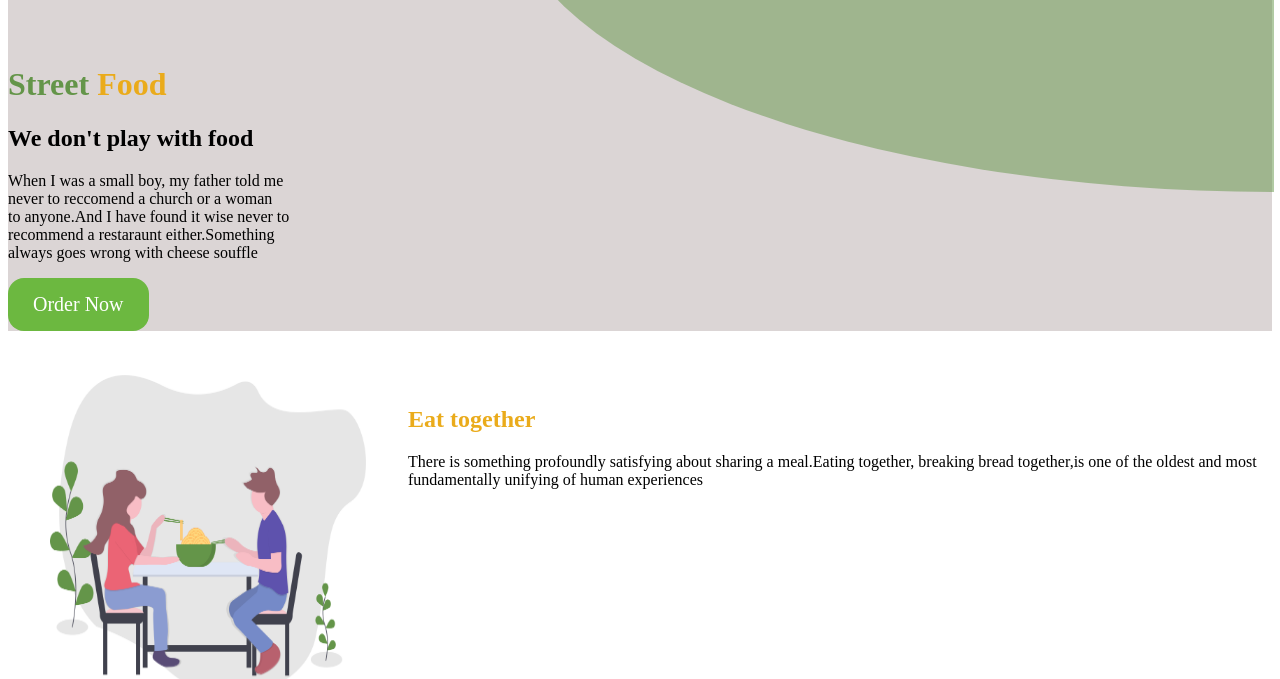
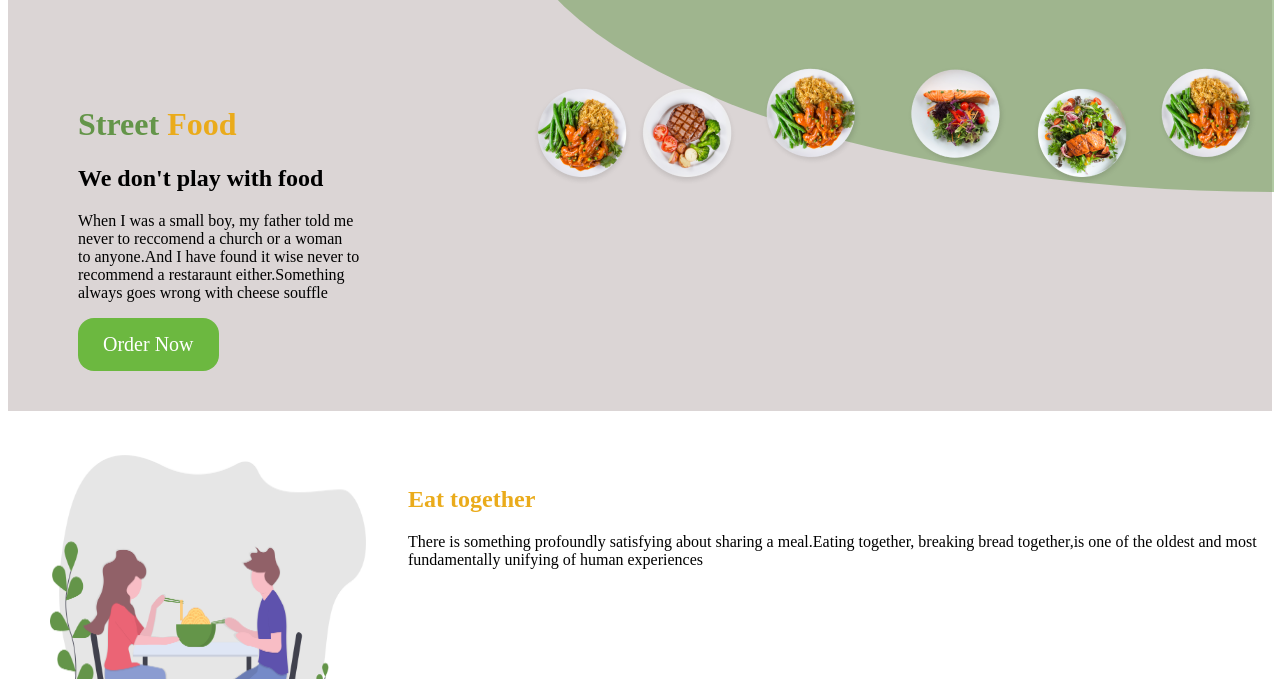
Before and after one commit to GraceMwende/street-food, a plain HTML site: page index.html in a window 1280 px wide. Shown: the part 121-800 px from the top of the page. Drawn offline with Linux system fonts and the light colour scheme.

Commit message:
increase padding for street food section and add images

```diff
--- a/index.css
+++ b/index.css
@@ -41,6 +41,18 @@ li>img{
   top:13px;
   border-radius: 0 0 0 100%;
   opacity: 0.5;
+}
+.rotate_food{
+  position: absolute;
+  right: 2px;
+}
+.rotate_food:nth-child(2){
+  border: 3px solid yellow;
+  transform: rotate(45deg);
+}
+.street_food{
+  margin-left: 30px;
+  padding: 40px;
 }
 .part1{
 color: #649549;
--- a/index.html
+++ b/index.html
@@ -26,12 +26,22 @@
 <li><a href="#home">Contact</a></li>
 </ul>
 </nav>
+<div class="rotate_food">
+  <img src="assets/image 5.png" alt="main-dish">
+  <img src="assets/image 1.png" alt="first-image">
+  <img src="assets/image 5 (1).png" alt="fourth-image">
+  <img src="assets/image 2 (1).png" alt="second-image">
+  <img src="assets/image 3.png" alt="third-image">
+  <img src="assets/image 5 (1).png" alt="fourth-image">
+</div>
+<div class="street_food">
   <h1><span class="part1">Street </span><span class="part2">Food</span></h1>
 <h2>We don't play with food</h2>
 <div class="wrap">
 <p>When I was a small boy, my father told me<br> never to reccomend a church or a woman<br>to anyone.And I have found it wise never to<br> recommend a restaraunt either.Something<br> always goes wrong with cheese souffle</p>
 </div>
 <button class="btn">Order Now</button>
+</div>
 </div>
 <div class="eat">
   <img src="assets/eating_together.png" alt="Dining at a restaraunt">
```
